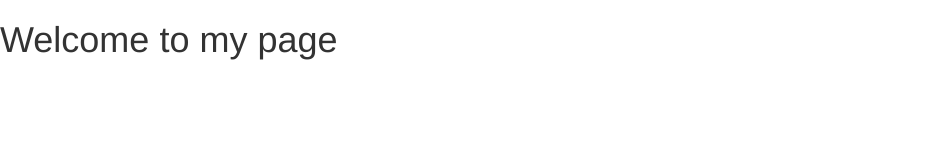
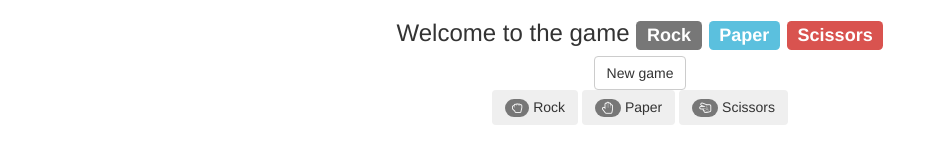
Before and after one commit to g-szerminski/zadanie97, a plain HTML site: page index.html in a window 1280 px wide. Shown: the whole page, without its empty margins (0-946 px from the left). Drawn offline with nearby package versions, Linux system fonts and the light colour scheme.

Commit message:
Add main buttons in html an js content

```diff
--- a/index.html
+++ b/index.html
@@ -9,8 +9,43 @@
     <link rel="stylesheet" type="text/css" href="css/style.css">
   </head>
   <body>
-    <h1>Welcome to my page</h1>
-
+    <div class="container">
+      <h3 class="text-center">
+        Welcome to the game
+        <span class="label label-default">Rock</span>
+        <span class="label label-info">Paper</span>
+        <span class="label label-danger">Scissors</span>
+      </h3>
+    </div>
+    <div id="js-newGameElement" class="container">
+      <div class="row text-center">
+        <button  id="js-newGameButton" class="btn btn-default">
+          New game
+        </button>
+      </div>
+    </div>
+    <div id="js-playerPickElement" class="container">
+      <div class="row text-center">
+        <button id="js-playerPick_rock" class="btn">
+          <span class="badge">
+            <i class="fa fa-hand-rock-o" aria-hidden="true"></i>
+          </span>
+            Rock
+        </button>
+        <button id="js-playerPick_paper"  class="btn">
+          <span class="badge">
+            <i class="fa fa-hand-paper-o" aria-hidden="true"></i>
+          </span>
+            Paper
+          </button>
+        <button id="js-playerPick_scissors"  class="btn">
+          <span class="badge">
+            <i class="fa fa-hand-scissors-o" aria-hidden="true"></i>
+          </span>
+            Scissors
+        </button>
+      </div>
+    </div>
     <script async src="scripts.js" type="text/javascript"></script>
     <!--<script src="https://code.jquery.com/jquery-1.12.3.min.js"></script>
     <script src="https://maxcdn.bootstrapcdn.com/bootstrap/3.3.7/js/bootstrap.min.js" integrity="sha384-Tc5IQib027qvyjSMfHjOMaLkfuWVxZxUPnCJA7l2mCWNIpG9mGCD8wGNIcPD7Txa" crossorigin="anonymous"></script>-->
--- a/scripts.js
+++ b/scripts.js
@@ -0,0 +1,2 @@
+var newGameBtn = document.getElementById('js-newGameButton');
+newGameBtn.addEventListener('click', newGame);
```
